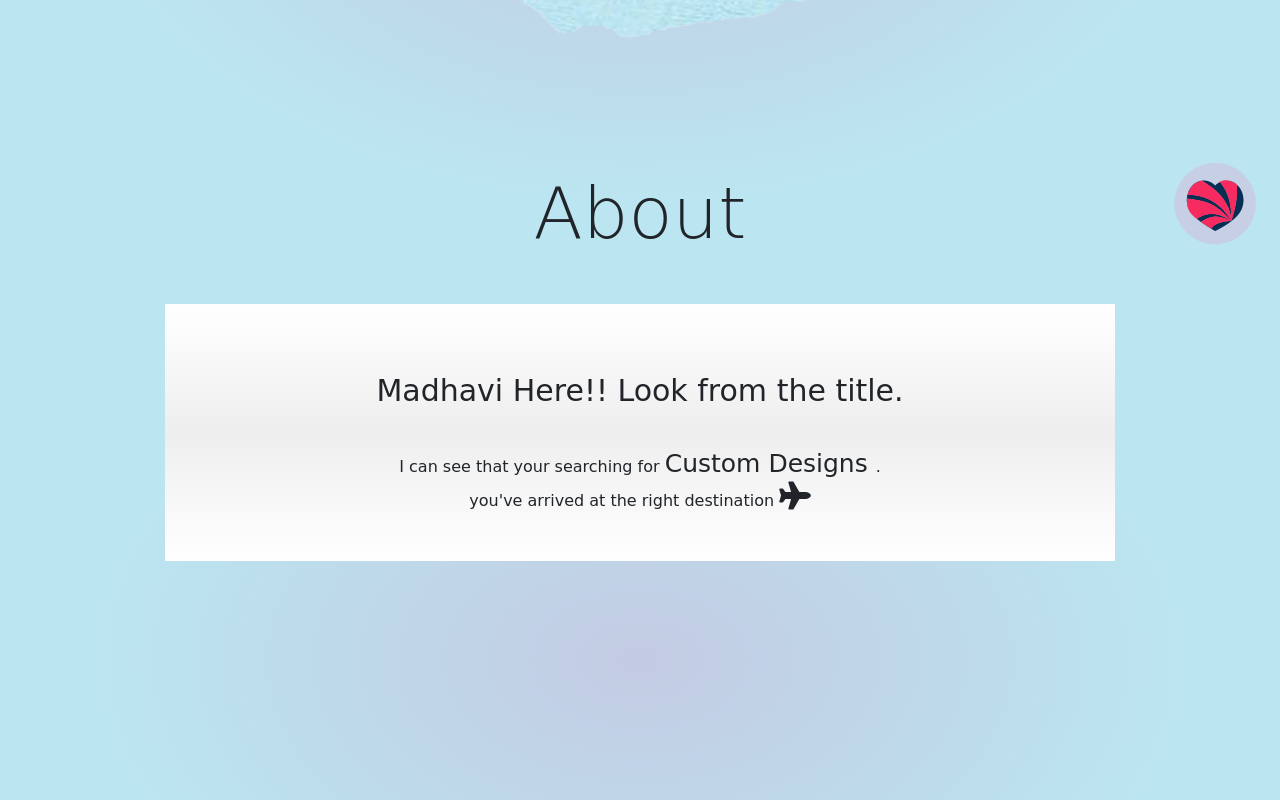
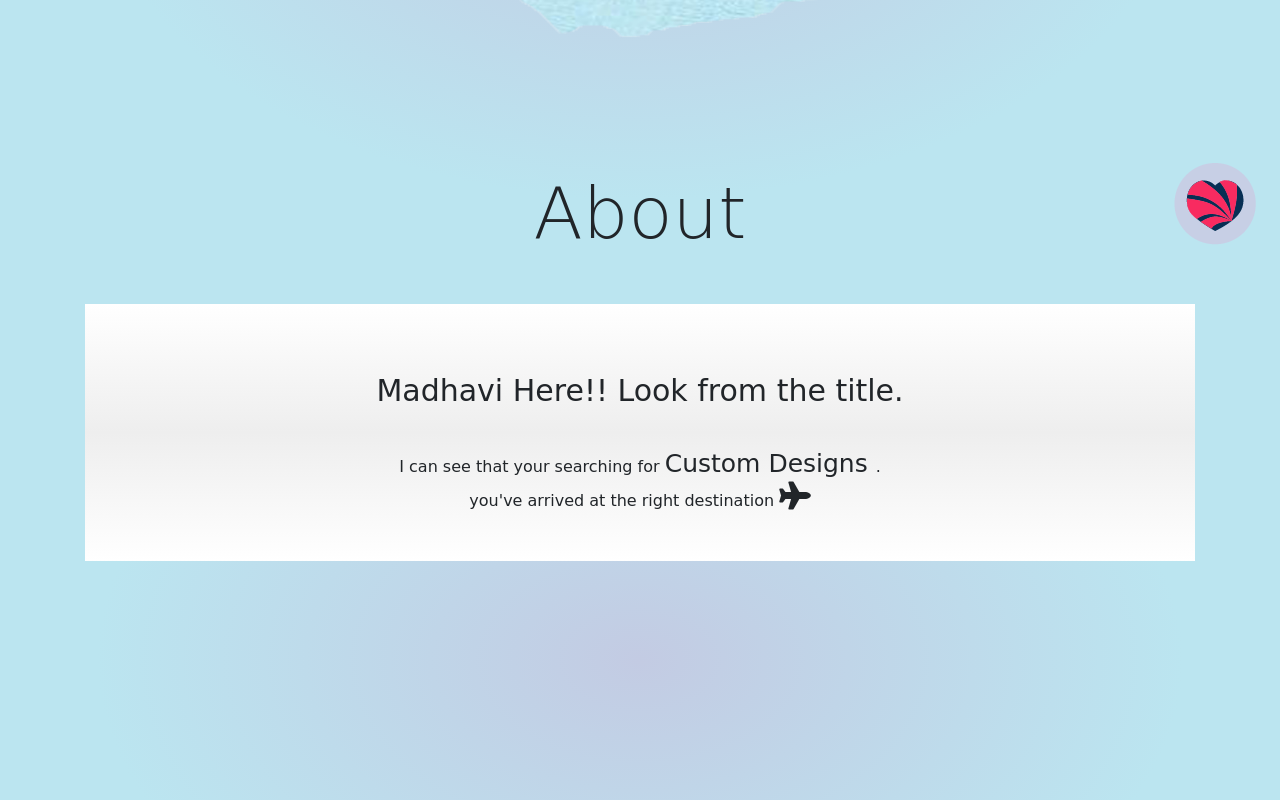
Before and after one commit to Immortalv5/mass, a website: page index.html in a window 1280 px wide. Shown: the part 540-1340 px from the top of the page. Drawn offline with nearby package versions, Linux system fonts and the light colour scheme; a web font is replaced by a local one.

Commit message:
Footer Patches

```diff
--- a/static/css/style.css
+++ b/static/css/style.css
@@ -159,6 +159,7 @@ body{
 #contact{
   display: block;
   position: relative;
+  height: 600px;
   margin: auto;
 }
 
--- a/static/js/gallery.js
+++ b/static/js/gallery.js
@@ -122,10 +122,10 @@ $('.gallery a').on('open.simplelightbox', function () {
   console.log($(this));
 });
 
-$(document).ready(function(){
-  console.log($('#header img').width())
-  $('#gallery').width($('#header img').width() - 300);
-  // $('#contact').width($('#header img').width() - 300);
-  $('#about').width($('#header img').width() - 300);
-  $('#contact').height($('#contact img').height());
-});
+// $(document).ready(function(){
+//   console.log($('#header img').width())
+//   $('#gallery').width($('#header img').width() - 300);
+//   // $('#contact').width($('#header img').width() - 300);
+//   $('#about').width($('#header img').width() - 300);
+//   $('#contact').height($('#contact img').height());
+// });
```
